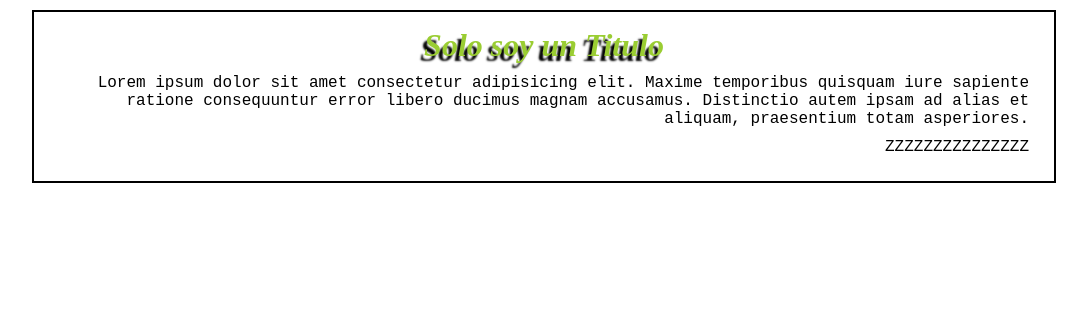
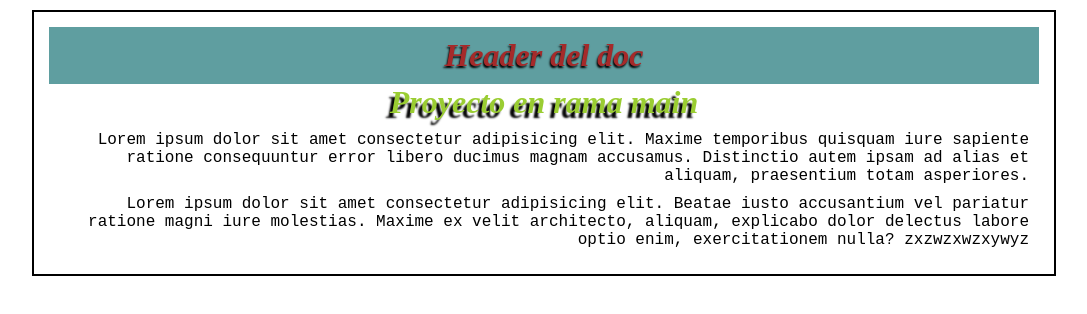
Before and after one commit to defryd/repo_prueba, a plain HTML site: page index.html in a window 1280 px wide. Shown: the whole page, without its empty margins (96-1183 px from the left). Drawn offline with Linux system fonts and the light colour scheme.

Commit message:
creacion del cabecero

```diff
--- a/css/style.css
+++ b/css/style.css
@@ -20,3 +20,11 @@
     text-align: right;
     font-family: 'Courier New', Courier, monospace;
 }
+div.cabecero{
+    background-color: cadetblue;
+    padding: 10px;
+}
+div.cabecero h1{
+    color: brown;
+    text-shadow: -1px 2px 2px #000000;
+}
--- a/index.html
+++ b/index.html
@@ -8,9 +8,13 @@
 </head>
 <body>
     <div class="container">
-        <h1>Solo soy un Titulo</h1>
+        <div class="cabecero">
+            <h1>Header del doc</h1>
+        </div>
+
+        <h1>Proyecto en rama main</h1>
         <p>Lorem ipsum dolor sit amet consectetur adipisicing elit. Maxime temporibus quisquam iure sapiente ratione consequuntur error libero ducimus magnam accusamus. Distinctio autem ipsam ad alias et aliquam, praesentium totam asperiores.</p>
-        <p>ZZZZZZZZZZZZZZZ</p>
+        <p>Lorem ipsum dolor sit amet consectetur adipisicing elit. Beatae iusto accusantium vel pariatur ratione magni iure molestias. Maxime ex velit architecto, aliquam, explicabo dolor delectus labore optio enim, exercitationem nulla? zxzwzxwzxywyz</p>
     </div>
 
 </body>
```
